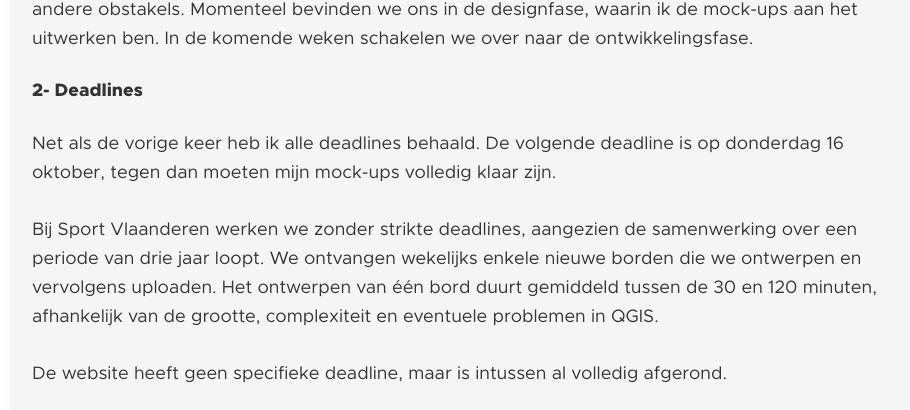
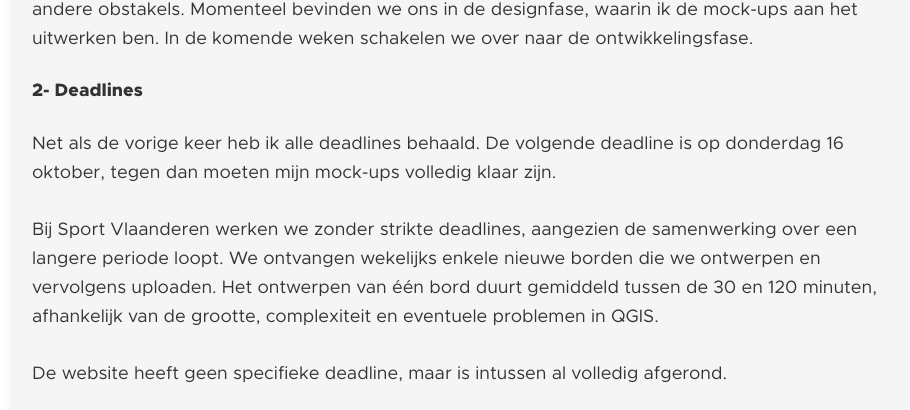
Before and after one commit to YungFuzzzz/Athena, a plain HTML site: page index.html in a window 1280 px wide. Shown: the part 3471-3881 px from the top of the page, without its empty margins (180-1090 px from the left). Drawn offline with nearby package versions, Linux system fonts and the light colour scheme.

Commit message:
fix: Fixed a typo.

```diff
--- a/index.html
+++ b/index.html
@@ -117,7 +117,7 @@
                         <p>Net als de vorige keer heb ik alle deadlines behaald. De volgende deadline is op donderdag 16 oktober, tegen dan moeten mijn mock-ups volledig klaar zijn.
                             <br>
                             <br>
-                            Bij Sport Vlaanderen werken we zonder strikte deadlines, aangezien de samenwerking over een periode van drie jaar loopt. We ontvangen wekelijks enkele nieuwe borden die we ontwerpen en vervolgens uploaden.
+                            Bij Sport Vlaanderen werken we zonder strikte deadlines, aangezien de samenwerking over een langere periode loopt. We ontvangen wekelijks enkele nieuwe borden die we ontwerpen en vervolgens uploaden.
                             Het ontwerpen van één bord duurt gemiddeld tussen de 30 en 120 minuten, afhankelijk van de grootte, complexiteit en eventuele problemen in QGIS.
                             <br>
                             <br>
```
